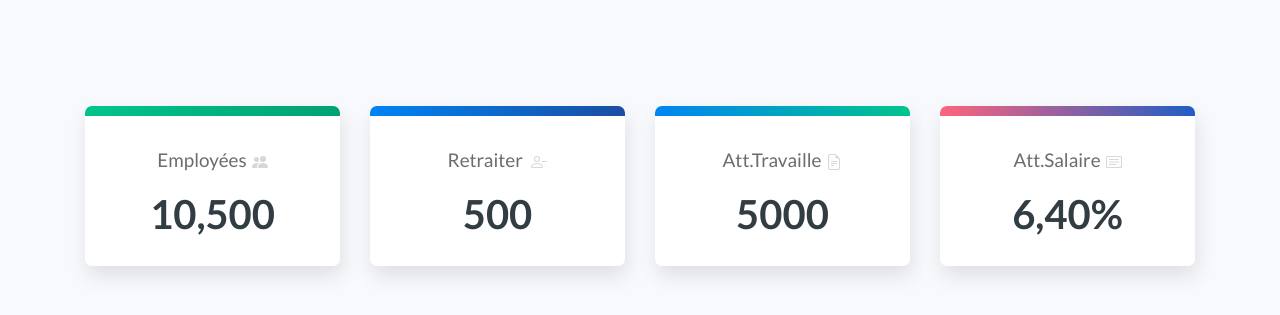
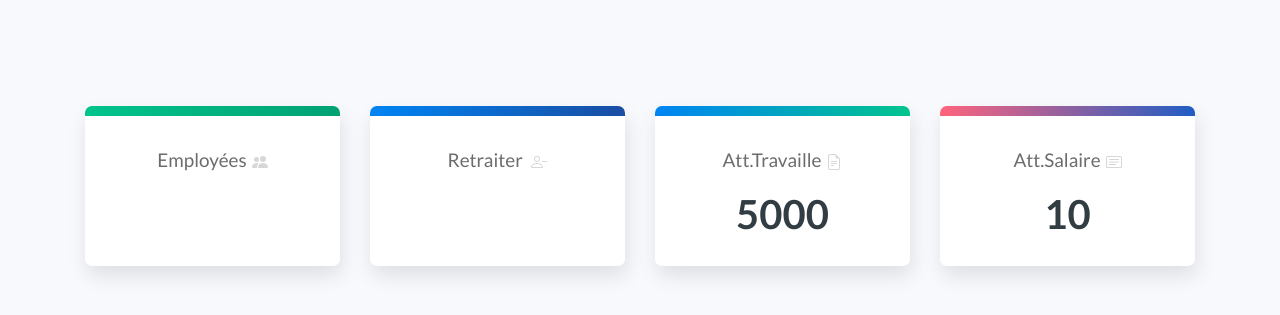
Before and after one commit to hajar-ao/RHTRacker, a Symfony app: template templates/index_page/index.html.twig in a window 1280 px wide. Shown: the part 62-377 px from the top of the page. Run offline with Twig, Linux system fonts and the light colour scheme; the template is opened without the code that fills it, so the values that code supplies are empty; some libraries are stand-ins or nearby versions.

Commit message:
dashboard

```diff
--- a/src/Security/LoginAppAuthenticator.php
+++ b/src/Security/LoginAppAuthenticator.php
@@ -47,7 +47,7 @@ class LoginAppAuthenticator extends AbstractLoginFormAuthenticator
         }
 
         // For example:
-         return new RedirectResponse($this->urlGenerator->generate('app_retraiter_index'));
+         return new RedirectResponse($this->urlGenerator->generate('app_index_page'));
         //throw new \Exception('TODO: provide a valid redirect inside '.__FILE__);
     }
 
--- a/templates/index_page/index.html.twig
+++ b/templates/index_page/index.html.twig
@@ -82,7 +82,7 @@
   <path d="M7 14s-1 0-1-1 1-4 5-4 5 3 5 4-1 1-1 1H7zm4-6a3 3 0 1 0 0-6 3 3 0 0 0 0 6z"/>
   <path fill-rule="evenodd" d="M5.216 14A2.238 2.238 0 0 1 5 13c0-1.355.68-2.75 1.936-3.72A6.325 6.325 0 0 0 5 9c-4 0-5 3-5 4s1 1 1 1h4.216z"/>
   <path d="M4.5 8a2.5 2.5 0 1 0 0-5 2.5 2.5 0 0 0 0 5z"/>
-</svg></h4><span class="hind-font caption-12 c-dashboardInfo__count">10,500</span>
+</svg></h4><span class="hind-font caption-12 c-dashboardInfo__count">{{countEmploye}}</span>
         </div>
       </div>
       <div class="c-dashboardInfo col-lg-3 col-md-6">
@@ -92,7 +92,7 @@
   <path d="M6 8a3 3 0 1 0 0-6 3 3 0 0 0 0 6zm2-3a2 2 0 1 1-4 0 2 2 0 0 1 4 0zm4 8c0 1-1 1-1 1H1s-1 0-1-1 1-4 6-4 6 3 6 4zm-1-.004c-.001-.246-.154-.986-.832-1.664C9.516 10.68 8.289 10 6 10c-2.29 0-3.516.68-4.168 1.332-.678.678-.83 1.418-.832 1.664h10z"/>
   <path fill-rule="evenodd" d="M11 7.5a.5.5 0 0 1 .5-.5h4a.5.5 0 0 1 0 1h-4a.5.5 0 0 1-.5-.5z"/>
 </svg>
-          </h4><span class="hind-font caption-12 c-dashboardInfo__count">500</span>
+          </h4><span class="hind-font caption-12 c-dashboardInfo__count">{{CountRetraiter}}</span>
           <span
             class="hind-font caption-12 c-dashboardInfo__subInfo"></span>
         </div>
@@ -110,7 +110,7 @@
           <h4 class="heading heading5 hind-font medium-font-weight c-dashboardInfo__title">Att.Salaire<svg xmlns="http://www.w3.org/2000/svg" width="16" height="16" fill="currentColor" class="bi bi-card-text" viewBox="0 0 16 16">
   <path d="M14.5 3a.5.5 0 0 1 .5.5v9a.5.5 0 0 1-.5.5h-13a.5.5 0 0 1-.5-.5v-9a.5.5 0 0 1 .5-.5h13zm-13-1A1.5 1.5 0 0 0 0 3.5v9A1.5 1.5 0 0 0 1.5 14h13a1.5 1.5 0 0 0 1.5-1.5v-9A1.5 1.5 0 0 0 14.5 2h-13z"/>
   <path d="M3 5.5a.5.5 0 0 1 .5-.5h9a.5.5 0 0 1 0 1h-9a.5.5 0 0 1-.5-.5zM3 8a.5.5 0 0 1 .5-.5h9a.5.5 0 0 1 0 1h-9A.5.5 0 0 1 3 8zm0 2.5a.5.5 0 0 1 .5-.5h6a.5.5 0 0 1 0 1h-6a.5.5 0 0 1-.5-.5z"/>
-</svg></h4><span class="hind-font caption-12 c-dashboardInfo__count">6,40%</span>
+</svg></h4><span class="hind-font caption-12 c-dashboardInfo__count">10</span>
         </div>
       </div>
     </div>
```
Also changed, not shown: src/Controller/IndexPageController.php (+7 -1 lines), src/Repository/EmployeRepository.php (+21 -9 lines).
